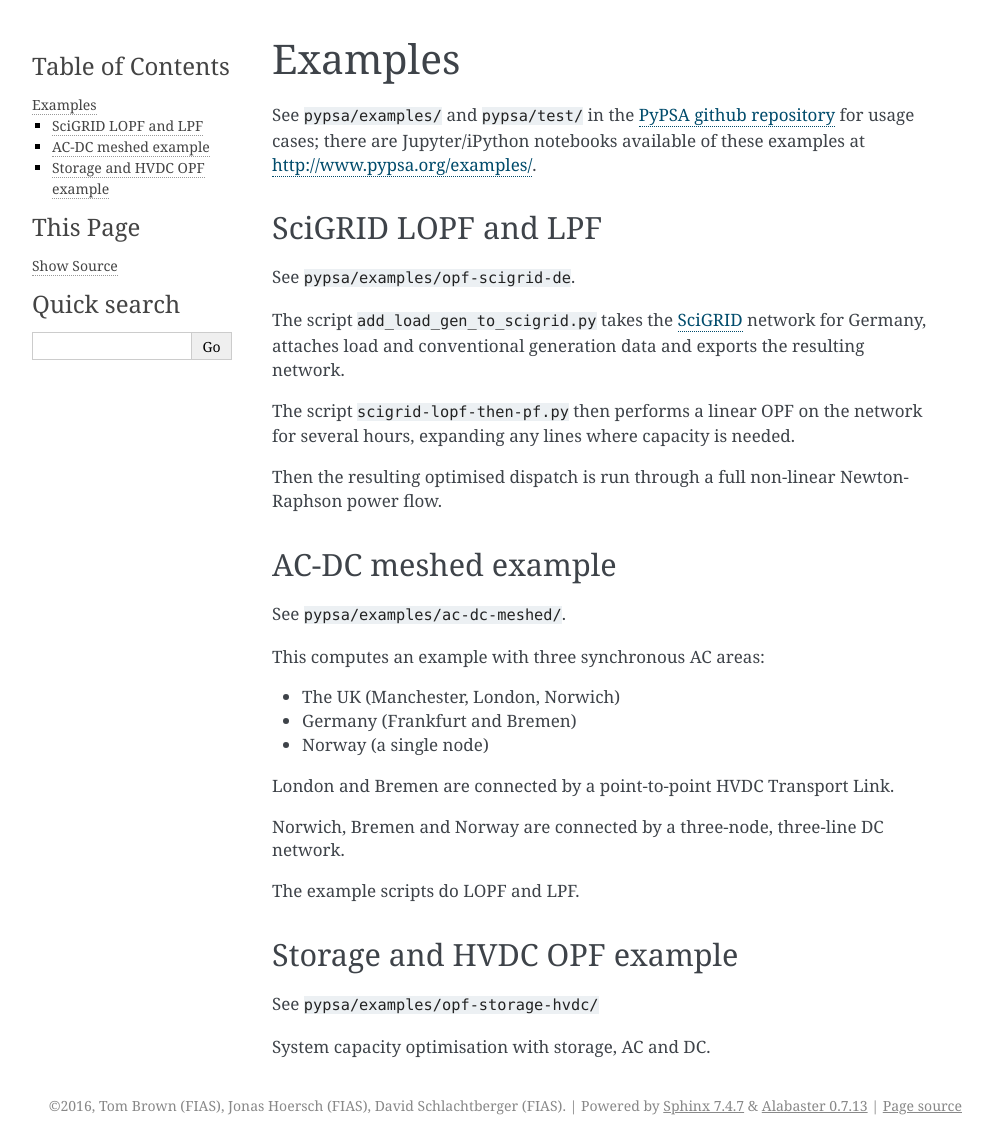
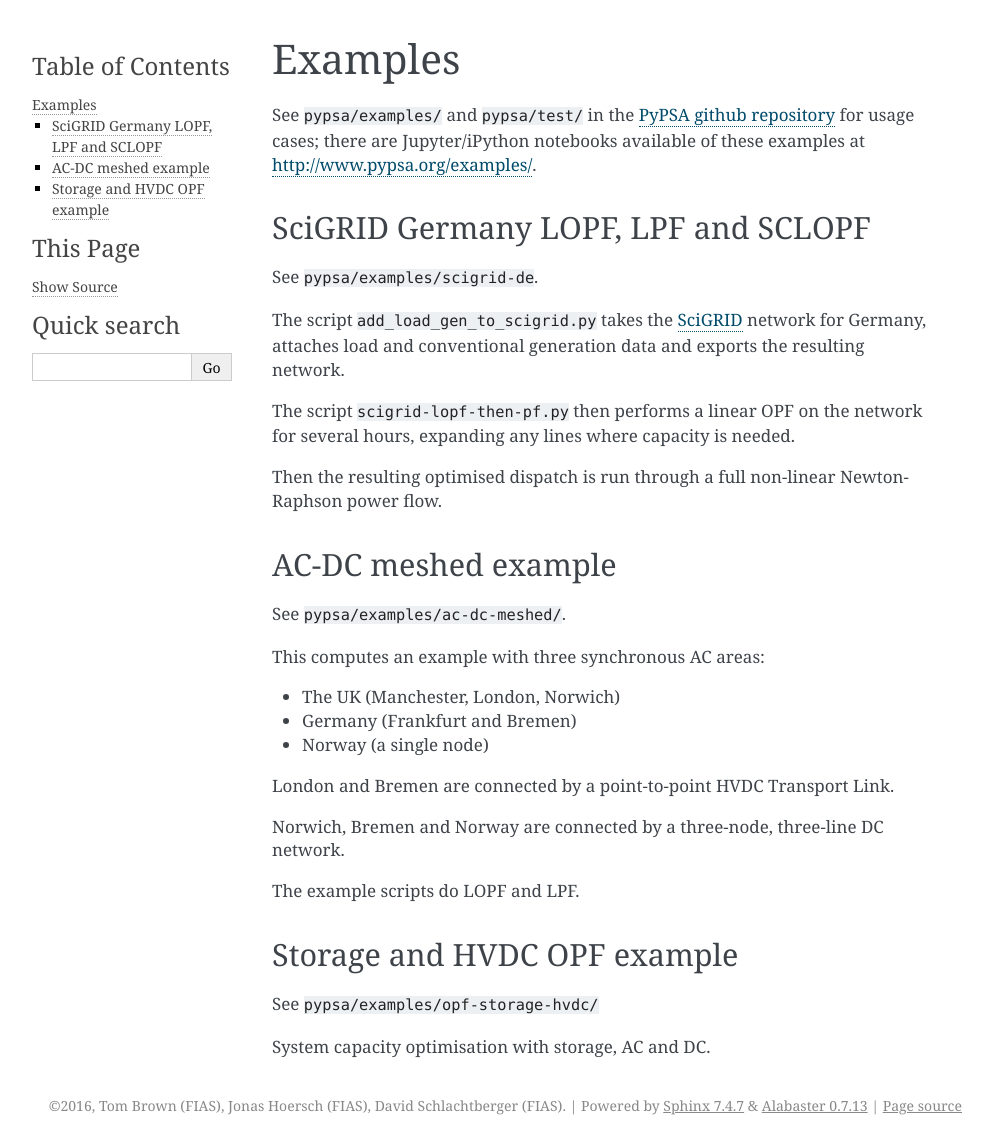
Before and after one commit to PyPSA/PyPSA, a Sphinx documentation site: the page built from doc/examples.rst, in a window 1280 px wide. Shown: the whole page, without its empty margins (148-1140 px from the left). Built offline with Sphinx 7.4.7, drawn with Linux system fonts in a browser that asks for light colours; formulas are drawn with MathJax 3.

```diff
--- a/README.rst
+++ b/README.rst
@@ -21,7 +21,7 @@ PyPSA was initially developed by the `Renewable Energy Group
 <https://fias.uni-frankfurt.de/physics/schramm/complex-renewable-energy-networks/>`_
 at `FIAS <https://fias.uni-frankfurt.de/>`_ to carry out simulations
 for the `CoNDyNet project <http://condynet.de/>`_, financed by the
-`German Federal Ministry for Education and Research (BMBF) <https://www.bmbf.de/en/index.html>`_ as part of the `Stromnetze <http://forschung-stromnetze.info/projekte/grundlagen-und-konzepte-fuer-effiziente-dezentrale-stromnetze/>`_ Research Initiative.
+`German Federal Ministry for Education and Research (BMBF) <https://www.bmbf.de/en/index.html>`_ as part of the `Stromnetze Research Initiative <http://forschung-stromnetze.info/projekte/grundlagen-und-konzepte-fuer-effiziente-dezentrale-stromnetze/>`_.
 
 
 Documentation
@@ -68,7 +69,6 @@ Functionality that will definitely by added soon (see also `doc/todo.rst <doc/to
 
 * Graphical plotting of networks with power flow
 * Integration of heating sector (CHPs, heat pumps, etc.)
-* Security Constrained Linear OPF
 * Simple RMS simulations with the swing equation
 * Distributed active power slack
 * Non-linear power flow solution using `analytic continuation <https://en.wikipedia.org/wiki/Holomorphic_embedding_load_flow_method>`_ in the complex plane
--- a/doc/examples.rst
+++ b/doc/examples.rst
@@ -8,10 +8,10 @@ Jupyter/iPython notebooks available of these examples at
 `http://www.pypsa.org/examples/ <http://www.pypsa.org/examples/>`_.
 
 
-SciGRID LOPF and LPF
-====================
+SciGRID Germany LOPF, LPF and SCLOPF
+====================================
 
-See ``pypsa/examples/opf-scigrid-de``.
+See ``pypsa/examples/scigrid-de``.
 
 The script ``add_load_gen_to_scigrid.py`` takes the `SciGRID
 <http://scigrid.de/>`_ network for Germany, attaches load and
--- a/doc/index.rst
+++ b/doc/index.rst
@@ -21,6 +21,7 @@ Contents:
    import_export
    power_flow
    optimal_power_flow
+   contingency_analysis
    conventions
    examples
    pitfalls
--- a/doc/introduction.rst
+++ b/doc/introduction.rst
@@ -21,7 +21,7 @@ PyPSA was initially developed by the `Renewable Energy Group
 <https://fias.uni-frankfurt.de/physics/schramm/complex-renewable-energy-networks/>`_
 at `FIAS <https://fias.uni-frankfurt.de/>`_ to carry out simulations
 for the `CoNDyNet project <http://condynet.de/>`_, financed by the
-`German Federal Ministry for Education and Research (BMBF) <https://www.bmbf.de/en/index.html>`_ as part of the `Stromnetze <http://forschung-stromnetze.info/projekte/grundlagen-und-konzepte-fuer-effiziente-dezentrale-stromnetze/>`_ Research Initiative.
+`German Federal Ministry for Education and Research (BMBF) <https://www.bmbf.de/en/index.html>`_ as part of the `Stromnetze Research Initiative <http://forschung-stromnetze.info/projekte/grundlagen-und-konzepte-fuer-effiziente-dezentrale-stromnetze/>`_.
 
 
 What PyPSA does and does not do (yet)
@@ -54,7 +55,6 @@ Functionality that will definitely by added soon (see also :doc:`todo`):
 
 * Graphical plotting of networks with power flow
 * Integration of heating sector (CHPs, heat pumps, etc.)
-* Security Constrained Linear OPF
 * Simple RMS simulations with the swing equation
 * Distributed active power slack
 * Non-linear power flow solution using `analytic continuation <https://en.wikipedia.org/wiki/Holomorphic_embedding_load_flow_method>`_ in the complex plane
--- a/doc/release_notes.rst
+++ b/doc/release_notes.rst
@@ -55,8 +55,8 @@ In this release some minor API changes were made:
 
 
 
-PyPSA 0.3 (January 2016)
-========================
+PyPSA 0.3.0 (27th January 2016)
+===============================
 
 In this release the pandas.Panel interface for time-dependent
 variables was introduced. This replaced the manual attachment of
```
Also changed, not shown: other parts of README.rst (+2 -1 lines), other parts of doc/introduction.rst (+2 -1 lines), doc/contingency_analysis.rst (added, +117 -0 lines).
